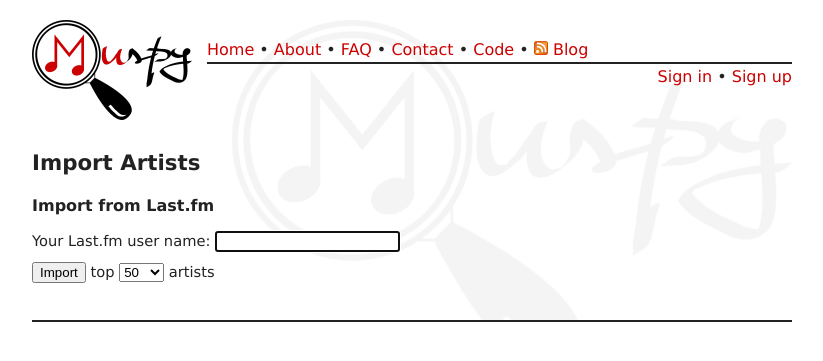
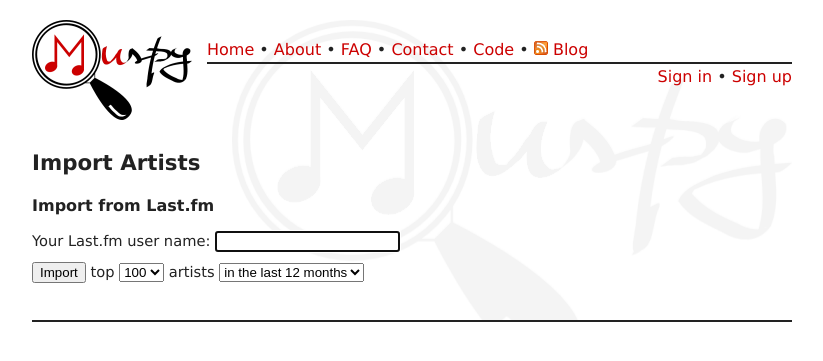
Before and after one commit to alexkay/muspy, a Django app: template templates/import.html in a window 1280 px wide. Shown: the top 361 px of the page, without its empty margins (228-1051 px from the left). Run offline with Django 3.2, Linux system fonts and the light colour scheme; the template is opened without the code that fills it, so the values that code supplies are empty.

Commit message:
Allow to specify the period when importing from Last.fm
Also, increase the maximum number of artists to import to 500
and make 100 the default.

```diff
--- a/app/models.py
+++ b/app/models.py
@@ -141,8 +141,9 @@ class Job(models.Model):
         cls(user=None, type=cls.GET_COVER, data=mbid).save()
 
     @classmethod
-    def import_lastfm(cls, user, username, count):
-        cls(user=user, type=cls.IMPORT_LASTFM, data=str(count) + ',' + username).save()
+    def import_lastfm(cls, user, username, count, period):
+        data = str(count) + ',' + period + ',' + username
+        cls(user=user, type=cls.IMPORT_LASTFM, data=data).save()
 
     @classmethod
     def importing_artists(cls, user):
--- a/templates/import.html
+++ b/templates/import.html
@@ -11,11 +11,20 @@
 <p>Your Last.fm user name: <input type="text" id="username" name="username"/></p>
 <p><input type="submit" value="Import" /> top
 <select name="count">
-<option value="50" selected="selected">50</option>
-<option value="100">100</option>
+<option value="50">50</option>
+<option value="100" selected="selected">100</option>
 <option value="200">200</option>
+<option value="500">500</option>
 </select>
-artists</p>
+artists
+<select name="period">
+<option value="overall">overall</option>
+<option value="12month" selected="selected">in the last 12 months</option>
+<option value="6month">in the last 6 months</option>
+<option value="3month">in the last 3 months</option>
+<option value="7day">in the last 7 days</option>
+</select>
+</p>
 </form>
 
 {% endblock content %}
```
Also changed, not shown: app/views.py (+5 -2 lines), daemon/jobs.py (+6 -4 lines).
